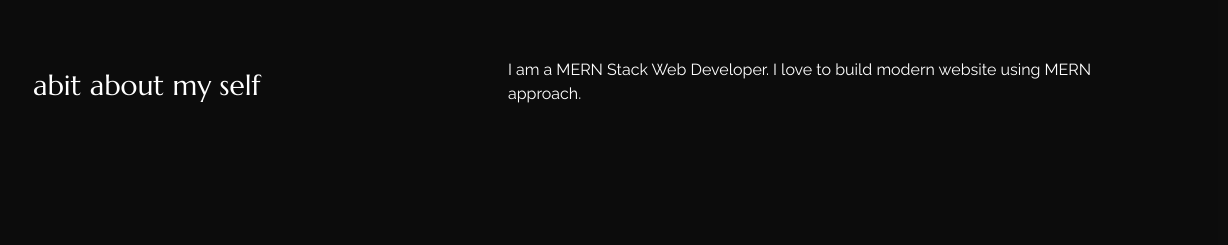
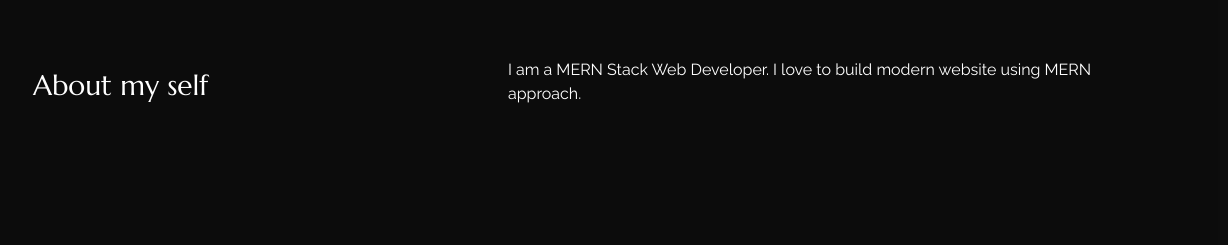
Before and after one commit to mdrakibmia99/my-portfolio, a React app: page /about in a window 1280 px wide. Shown: the part 195-440 px from the top of the page, 52-1280 px from the left. Built offline with nearby package versions, Linux system fonts and the light colour scheme; some packages are replaced by stand-ins of ours.

```diff
--- a/public/index.html
+++ b/public/index.html
@@ -6,7 +6,7 @@
     <link rel="icon" href="./favicon.ico" />
     <meta name="viewport" content="width=device-width, initial-scale=1" />
     <meta name="theme-color" content="#000000" />
-    <meta name="author" content="Rk Rakib">
+    <meta name="author" content="Md Rakib">
     <link rel="preconnect" href="https://fonts.gstatic.com">
     <link rel="preconnect" href="https://fonts.gstatic.com">
     <link href="https://fonts.googleapis.com/css2?family=Marcellus&display=swap" rel="stylesheet">
--- a/src/content_option.js
+++ b/src/content_option.js
@@ -16,7 +16,7 @@
 };
 
 const dataabout = {
-    title: "abit about my self",
+    title: "About my self",
     aboutme: "I am a MERN Stack Web Developer. I love to build modern website using MERN approach.",
 };
 const worktimeline = [{
```
Also changed, not shown: src/assets/images/react-porfolio.png (deleted).
